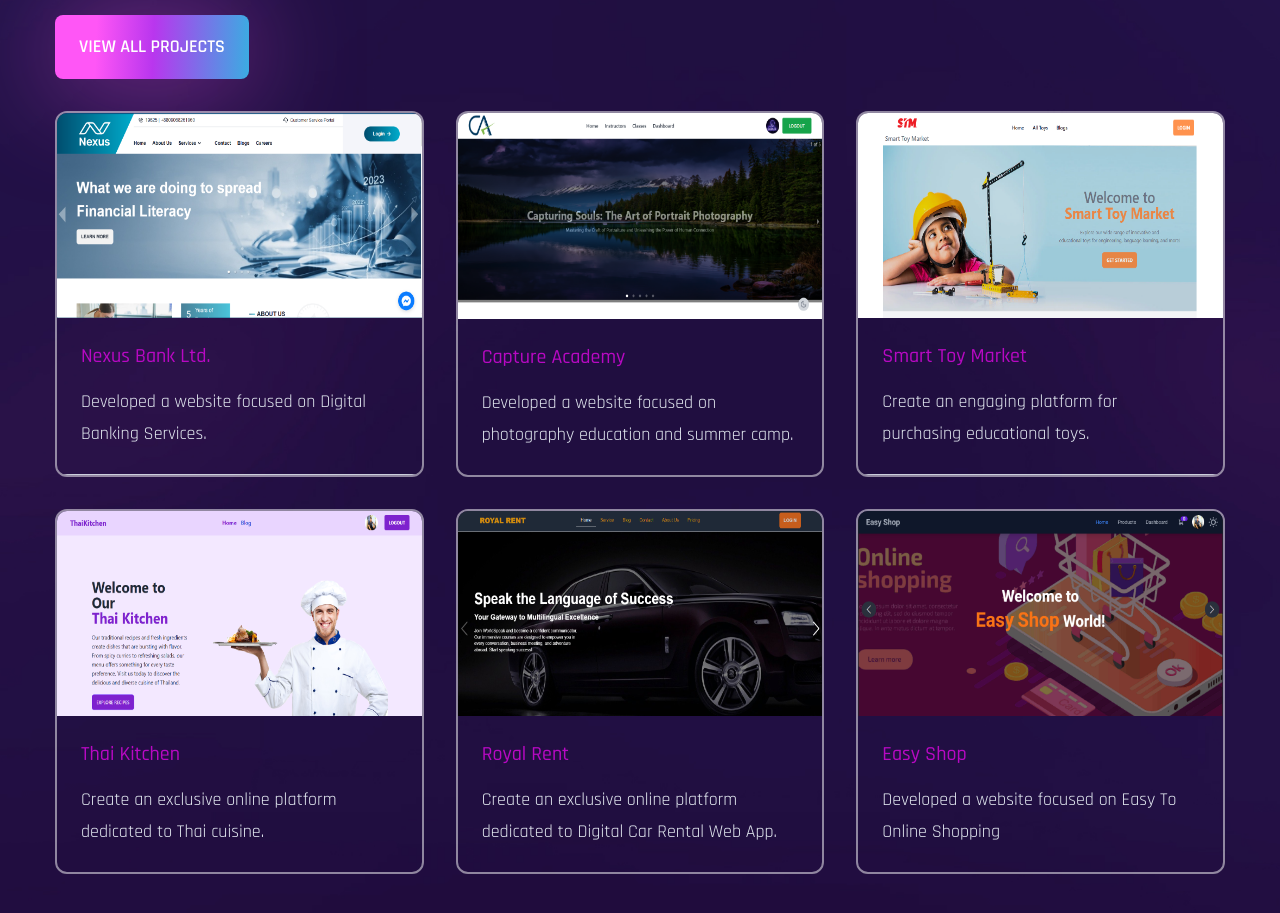
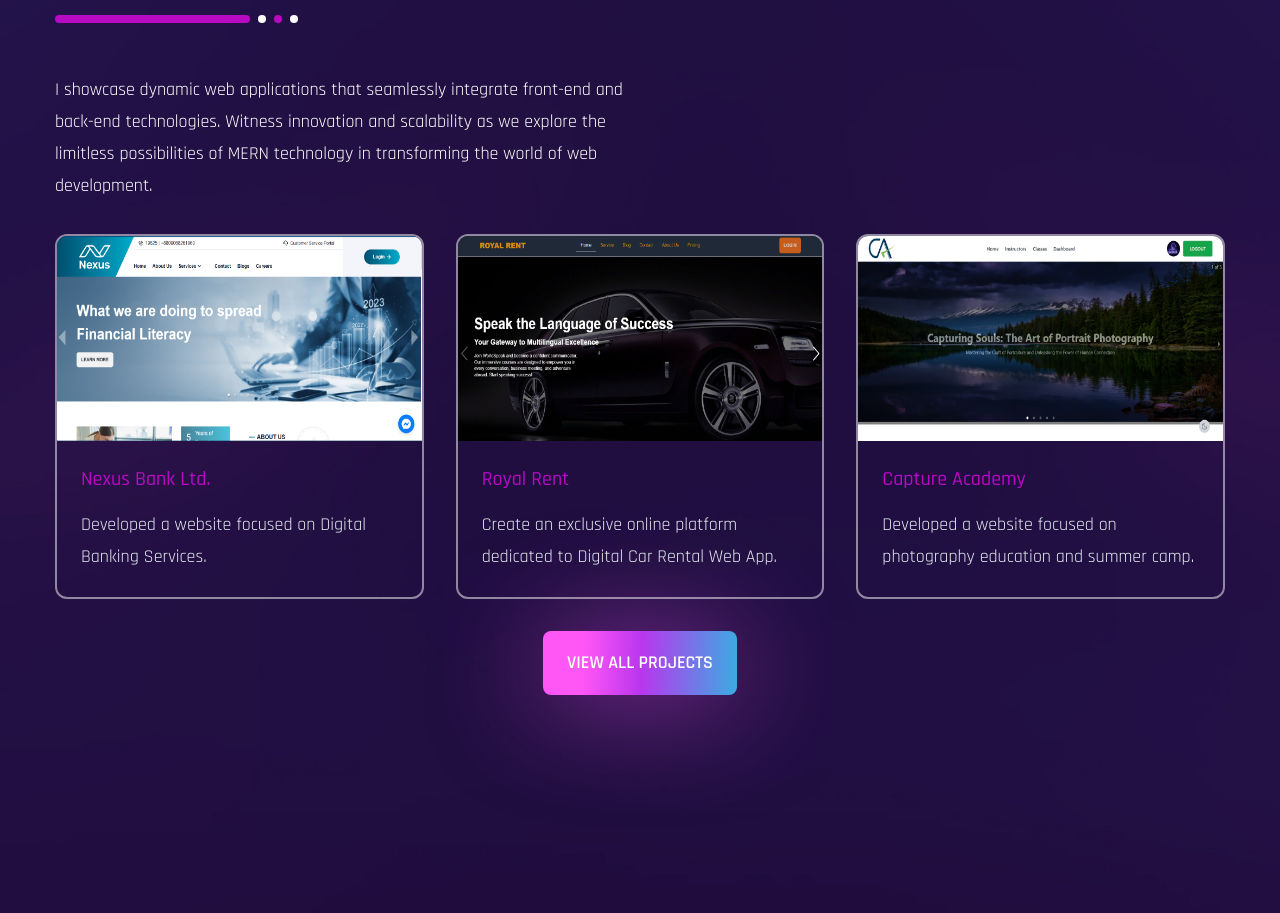
Before and after one commit to mahdee18/dev-portfolio, a React (Vite) app: page / in a window 1280 px wide. Shown: the part 3822-4735 px from the top of the page. Built offline with nearby package versions, Linux system fonts and the light colour scheme; a web font is replaced by a local one.

Commit message:
Implemented Show All Project Button

```diff
--- a/src/Components/Content.js
+++ b/src/Components/Content.js
@@ -129,6 +129,14 @@ export const content = {
             "imageSrc": img4
         },
         {
+            "title": "Royal Rent",
+            "description": "Create an exclusive online platform dedicated to Digital Car Rental Web App.",
+            "live_link": "https://royal-rent-client.vercel.app/",
+            "client": "https://github.com/mutanim24/royal-rent-client",
+            "server": "https://github.com/mutanim24/royal-rent-server",
+            "imageSrc": img5
+        },
+        {
             "title": "Capture Academy",
             "description": "Developed a website focused on photography education and summer camp.",
             "live_link": "https://capture-academy-1a91f.web.app/",
@@ -144,6 +152,15 @@ export const content = {
             "server": "https://github.com/mahdee18/smart-toy-market-server",
             "imageSrc": img2
         },
+
+        {
+            "title": "Easy Shop",
+            "description": "Developed a website focused on Easy To Online Shopping",
+            "live_link": "https://easy-shop-mu.vercel.app/",
+            "client": "https://github.com/mahdee18/easy-shop",
+            "server": "https://github.com/mahdee18/easy-shop",
+            "imageSrc": img6
+        },
         {
             "title": "Thai Kitchen",
             "description": "Create an exclusive online platform dedicated to Thai cuisine.",
@@ -151,22 +168,6 @@ export const content = {
             "client": "https://github.com/mahdee18/thai-kitchen-client",
             "server": "https://github.com/mahdee18/thai-kitchen-server",
             "imageSrc": img3
-        },
-        {
-            "title": "Royal Rent",
-            "description": "Create an exclusive online platform dedicated to Digital Car Rental Web App.",
-            "live_link": "https://royal-rent-client.vercel.app/",
-            "client": "https://github.com/mutanim24/royal-rent-client",
-            "server": "https://github.com/mutanim24/royal-rent-server",
-            "imageSrc": img5
-        },
-        {
-            "title": "Easy Shop",
-            "description": "Developed a website focused on Easy To Online Shopping",
-            "live_link": "https://easy-shop-mu.vercel.app/",
-            "client": "https://github.com/mahdee18/easy-shop",
-            "server": "https://github.com/mahdee18/easy-shop",
-            "imageSrc": img6
         }
     ]
 
--- a/src/Components/Work.jsx
+++ b/src/Components/Work.jsx
@@ -1,13 +1,13 @@
-import React, { useEffect } from 'react';
+import React, { useEffect, useState } from 'react';
 import AOS from 'aos';
 import 'aos/dist/aos.css';
 import { content } from './Content';
+import ProjectCard from './ProjectCard';
 import SectionTitle from './SectionTitile';
-import ProjectCard from './ProjectCard';
 
 const Work = () => {
-
     const { projects } = content;
+    const [displayedProjects, setDisplayedProjects] = useState(3);
 
     useEffect(() => {
         AOS.init({
@@ -16,12 +16,15 @@ const Work = () => {
         });
     }, []);
 
+    const showAllProjects = () => {
+        setDisplayedProjects(projects.length); // Show all projects when the button is clicked
+    };
+
     return (
         <>
             <section className='section' id='work'>
                 <div className='container mx-auto py-64'>
                     <div className=''>
-
                         {/* Your introductory content */}
                         <div className='mb-10 lg:mb-0'>
                             <SectionTitle title={"My Latest"} subtitle={"Projects"}></SectionTitle>
@@ -29,31 +32,21 @@ const Work = () => {
                                 I showcase dynamic web applications that seamlessly integrate front-end and back-end technologies.
                                 Witness innovation and scalability as we explore the limitless possibilities of MERN technology in transforming the world of web development.
                             </p>
-                            <button className='btn btn-lg text-white border-0'>View All Projects</button>
                         </div>
-
                     </div>
                     {/* Project cards */}
                     <div className='grid md:grid-cols-3 gap-8 md:my-8 '>
-                        {projects.map((project, index) => (
+                        {projects.slice(0, displayedProjects).map((project, index) => (
                             <div key={index} className="group relative overflow-hidden border-2 border-white/50 rounded-xl" data-aos="fade-up" data-aos-duration="800" data-aos-delay="200">
                                 <ProjectCard project={project}></ProjectCard>
-                                {/* <div className="group-hover:bg-black/70 w-full h-full absolute z-40 transition-all duration-300"></div>
-                                <img className="group-hover:scale-125 transition-all duration-500" src={project.imageSrc} alt="" />
-                                <div className="absolute bottom-0 left-0 right-0 text-center md:left-12 group-hover:bottom-24 transition-all duration-500 z-50 mb-6 md:text-left">
-                                    <span className="text-gradient py-4">{project.title}</span>
-                                </div>
-                                <div className="absolute bottom-0 left-0 right-0 text-center md:left-12 group-hover:bottom-10 transition-all duration-700 z-50 md:text-left opacity-0 group-hover:opacity-100">
-                                    <span className="text-sm text-white">
-                                        {project.description}
-                                    </span>
-                                    <br />
-                                    <span className="bg-accent py-2 px-3 rounded-lg">
-                                        <a href={project.previewLink} target="_blank" rel="noopener noreferrer">Preview</a>
-                                    </span>
-                                </div> */}
                             </div>
                         ))}
+                    </div>
+                    {/* View All Project Button */}
+                    <div className='text-center'>
+                        {displayedProjects < projects.length && (
+                            <button className='btn btn-lg text-white border-0' onClick={showAllProjects}>View All Projects</button>
+                        )}
                     </div>
                 </div>
             </section>
```
